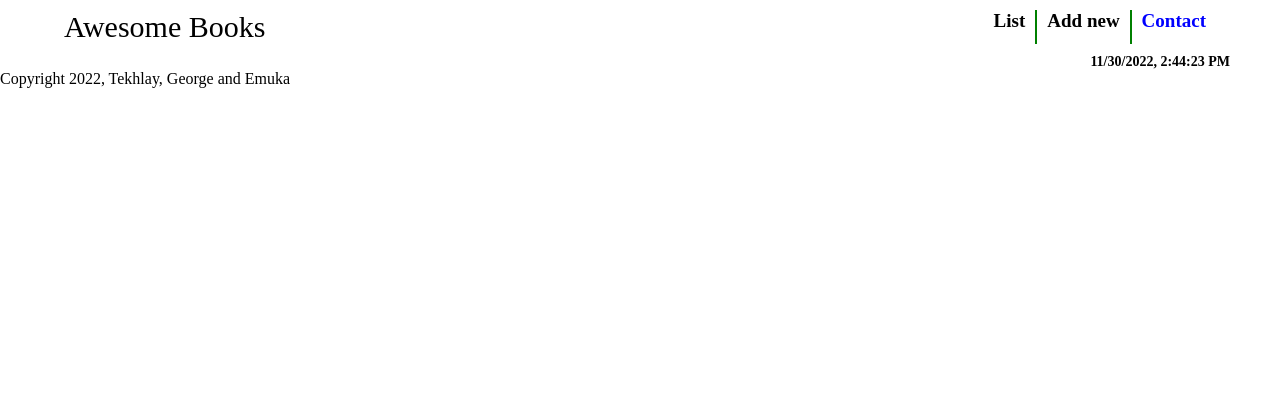
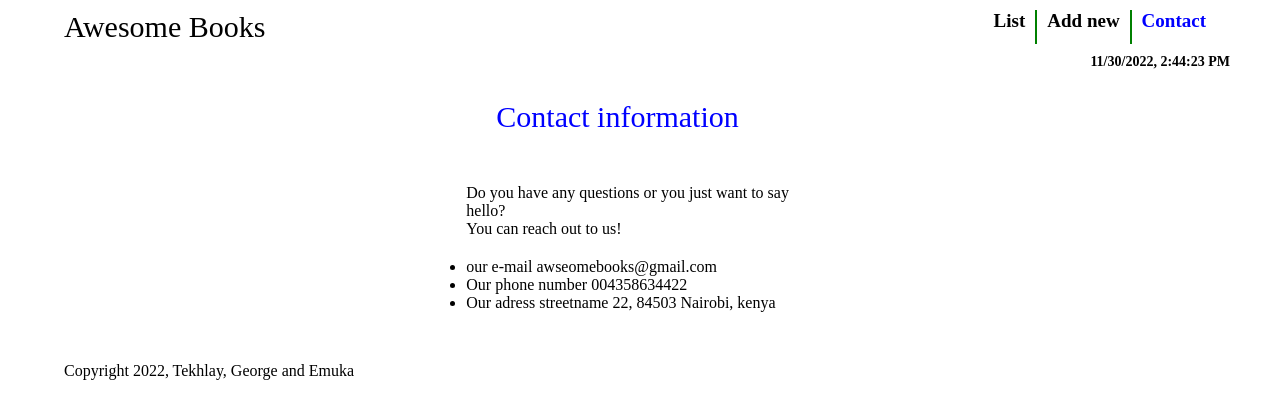
Before and after one commit to Tekhlay/Awesome-books, a website: page index.html in a window 1280 px wide. Both pictures are taken after a click on the link "Contact". Drawn offline with Linux system fonts and the light colour scheme.

Commit message:
added contant information

```diff
--- a/css/style.css
+++ b/css/style.css
@@ -165,3 +165,32 @@
   margin: 10px 0;
   text-align: center;
 }
+
+/* style for contact information */
+.contacts {
+  width: 95%;
+  margin: 0 auto;
+  display: flex;
+  flex-direction: column;
+  gap: 20px;
+}
+
+.contact {
+  display: none;
+}
+
+.contacts h2 {
+  font-size: 30px;
+  font-weight: 400;
+  color: blue;
+  margin: 30px;
+}
+
+.footer-main {
+  width: 90%;
+  margin: 0 auto;
+}
+
+.footer-logo {
+  margin-top: 50px;
+}
--- a/index.html
+++ b/index.html
@@ -39,6 +39,17 @@
                 </form>
             </section>
             <section class="contact">
+                <div class="contacts">
+                    <h2>Contact information</h2>
+                    <p>Do you have any questions or you just want to say hello?<br>
+                    You can reach out to us!
+                    </p>
+                    <ul>
+                        <li>our e-mail awseomebooks@gmail.com</li>
+                        <li>Our phone number 004358634422</li>
+                        <li>Our adress streetname 22, 84503 Nairobi, kenya</li>
+                    </ul>
+                </div>
 
             </section>
         </div>
```
